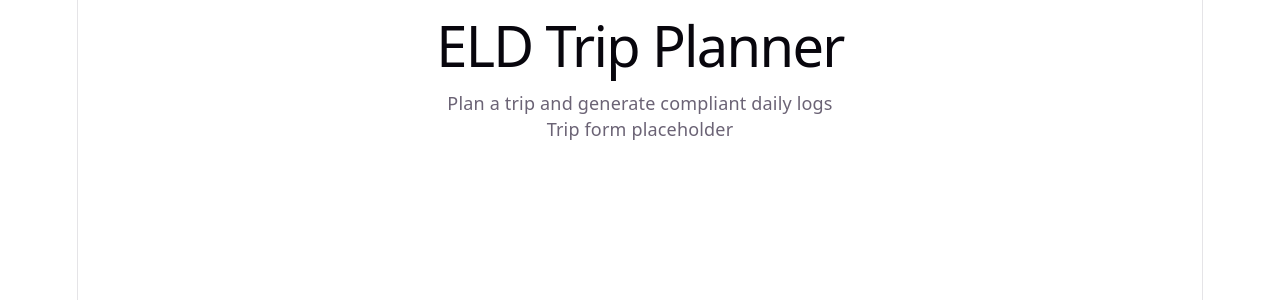
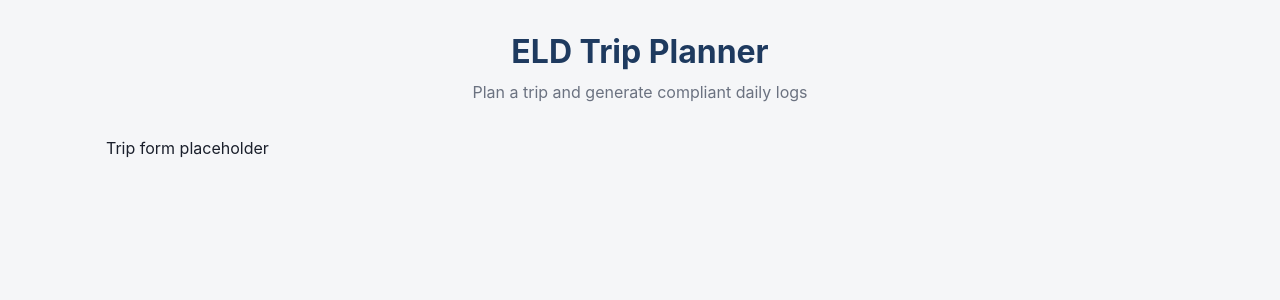
Before and after one commit to farhanafaiz03/ELD-Trip-Planner, a React app in the folder frontend/: page / in a window 1280 px wide. Shown: the top 300 px of the page. Built offline with nearby package versions, Linux system fonts and the light colour scheme; the HTML template or start-up script is replaced by a standard one.

Commit message:
feat: establish app-wide design system and layout shell

```diff
--- a/frontend/src/App.css
+++ b/frontend/src/App.css
@@ -1,184 +1,44 @@
-.counter {
-  font-size: 16px;
-  padding: 5px 10px;
-  border-radius: 5px;
-  color: var(--accent);
-  background: var(--accent-bg);
-  border: 2px solid transparent;
-  transition: border-color 0.3s;
-  margin-bottom: 24px;
 
-  &:hover {
-    border-color: var(--accent-border);
-  }
-  &:focus-visible {
-    outline: 2px solid var(--accent);
-    outline-offset: 2px;
-  }
+.app {
+  max-width: 1100px;
+  margin: 0 auto;
+  padding: var(--space-6) var(--space-4);
 }
 
-.hero {
-  position: relative;
-
-  .base,
-  .framework,
-  .vite {
-    inset-inline: 0;
-    margin: 0 auto;
-  }
-
-  .base {
-    width: 170px;
-    position: relative;
-    z-index: 0;
-  }
-
-  .framework,
-  .vite {
-    position: absolute;
-  }
-
-  .framework {
-    z-index: 1;
-    top: 34px;
-    height: 28px;
-    transform: perspective(2000px) rotateZ(300deg) rotateX(44deg) rotateY(39deg)
-      scale(1.4);
-  }
-
-  .vite {
-    z-index: 0;
-    top: 107px;
-    height: 26px;
-    width: auto;
-    transform: perspective(2000px) rotateZ(300deg) rotateX(40deg) rotateY(39deg)
-      scale(0.8);
-  }
+.app-header {
+  text-align: center;
+  margin-bottom: var(--space-6);
 }
 
-#center {
+.app-header h1 {
+  font-size: 2rem;
+  margin-bottom: var(--space-2);
+}
+
+.app-header p {
+  color: var(--color-text-muted);
+  font-size: 1rem;
+}
+
+.error-banner {
+  background-color: var(--color-danger-bg);
+  color: var(--color-danger);
+  border: 1px solid var(--color-danger);
+  border-radius: var(--radius);
+  padding: var(--space-4);
+  margin-top: var(--space-5);
+  font-size: 0.95rem;
+}
+
+.results {
+  margin-top: var(--space-7);
   display: flex;
   flex-direction: column;
-  gap: 25px;
-  place-content: center;
-  place-items: center;
-  flex-grow: 1;
-
-  @media (max-width: 1024px) {
-    padding: 32px 20px 24px;
-    gap: 18px;
-  }
+  gap: var(--space-6);
 }
 
-#next-steps {
+.log-sheets {
   display: flex;
-  border-top: 1px solid var(--border);
-  text-align: left;
-
-  & > div {
-    flex: 1 1 0;
-    padding: 32px;
-    @media (max-width: 1024px) {
-      padding: 24px 20px;
-    }
-  }
-
-  .icon {
-    margin-bottom: 16px;
-    width: 22px;
-    height: 22px;
-  }
-
-  @media (max-width: 1024px) {
-    flex-direction: column;
-    text-align: center;
-  }
+  flex-direction: column;
+  gap: var(--space-5);
 }
-
-#docs {
-  border-right: 1px solid var(--border);
-
-  @media (max-width: 1024px) {
-    border-right: none;
-    border-bottom: 1px solid var(--border);
-  }
-}
-
-#next-steps ul {
-  list-style: none;
-  padding: 0;
-  display: flex;
-  gap: 8px;
-  margin: 32px 0 0;
-
-  .logo {
-    height: 18px;
-  }
-
-  a {
-    color: var(--text-h);
-    font-size: 16px;
-    border-radius: 6px;
-    background: var(--social-bg);
-    display: flex;
-    padding: 6px 12px;
-    align-items: center;
-    gap: 8px;
-    text-decoration: none;
-    transition: box-shadow 0.3s;
-
-    &:hover {
-      box-shadow: var(--shadow);
-    }
-    .button-icon {
-      height: 18px;
-      width: 18px;
-    }
-  }
-
-  @media (max-width: 1024px) {
-    margin-top: 20px;
-    flex-wrap: wrap;
-    justify-content: center;
-
-    li {
-      flex: 1 1 calc(50% - 8px);
-    }
-
-    a {
-      width: 100%;
-      justify-content: center;
-      box-sizing: border-box;
-    }
-  }
-}
-
-#spacer {
-  height: 88px;
-  border-top: 1px solid var(--border);
-  @media (max-width: 1024px) {
-    height: 48px;
-  }
-}
-
-.ticks {
-  position: relative;
-  width: 100%;
-
-  &::before,
-  &::after {
-    content: '';
-    position: absolute;
-    top: -4.5px;
-    border: 5px solid transparent;
-  }
-
-  &::before {
-    left: 0;
-    border-left-color: var(--border);
-  }
-  &::after {
-    right: 0;
-    border-right-color: var(--border);
-  }
-}
--- a/frontend/src/index.css
+++ b/frontend/src/index.css
@@ -1,111 +1,77 @@
+
 :root {
-  --text: #6b6375;
-  --text-h: #08060d;
-  --bg: #fff;
-  --border: #e5e4e7;
-  --code-bg: #f4f3ec;
-  --accent: #aa3bff;
-  --accent-bg: rgba(170, 59, 255, 0.1);
-  --accent-border: rgba(170, 59, 255, 0.5);
-  --social-bg: rgba(244, 243, 236, 0.5);
-  --shadow:
-    rgba(0, 0, 0, 0.1) 0 10px 15px -3px, rgba(0, 0, 0, 0.05) 0 4px 6px -2px;
+  /* Brand colors */
+  --color-bg: #f5f6f8;          /* page background, soft neutral */
+  --color-surface: #ffffff;     /* cards, form, panels sit on this */
+  --color-primary: #1e3a5f;     /* deep slate blue - header, buttons */
+  --color-primary-dark: #142943;
+  --color-accent: #f5a623;      /* amber - used sparingly, for emphasis */
 
-  --sans: system-ui, 'Segoe UI', Roboto, sans-serif;
-  --heading: system-ui, 'Segoe UI', Roboto, sans-serif;
-  --mono: ui-monospace, Consolas, monospace;
+  /* Text */
+  --color-text: #1a1f2b;
+  --color-text-muted: #6b7280;
+  --color-text-on-primary: #ffffff;
 
-  font: 18px/145% var(--sans);
-  letter-spacing: 0.18px;
-  color-scheme: light dark;
-  color: var(--text);
-  background: var(--bg);
-  font-synthesis: none;
-  text-rendering: optimizeLegibility;
-  -webkit-font-smoothing: antialiased;
-  -moz-osx-font-smoothing: grayscale;
+  /* Structure */
+  --color-border: #e2e5eb;
+  --radius: 10px;
+  --shadow: 0 1px 3px rgba(16, 24, 40, 0.08), 0 4px 14px rgba(16, 24, 40, 0.04);
 
-  @media (max-width: 1024px) {
-    font-size: 16px;
-  }
+  /* Feedback */
+  --color-danger: #e03131;
+  --color-danger-bg: #fff0f0;
+
+  /* Duty-status colors - used consistently by the map markers
+     (Module 6) and the log sheet grid (Module 7), so a color always
+     means the same thing no matter where you see it in the app. */
+  --status-driving: #2f9e44;
+  --status-on-duty: #f5a623;
+  --status-off-duty: #94a3b8;
+
+  /* Spacing scale - every margin/padding in the app should pull from
+     here instead of a random pixel value, so spacing stays
+     consistent everywhere instead of drifting file to file. */
+  --space-1: 4px;
+  --space-2: 8px;
+  --space-3: 12px;
+  --space-4: 16px;
+  --space-5: 24px;
+  --space-6: 32px;
+  --space-7: 48px;
+
+  /* System font stack - loads instantly, no network request, still
+     looks clean and native on every platform. */
+  --font-sans: -apple-system, BlinkMacSystemFont, "Segoe UI", Roboto, Helvetica, Arial, sans-serif;
 }
 
-@media (prefers-color-scheme: dark) {
-  :root {
-    --text: #9ca3af;
-    --text-h: #f3f4f6;
-    --bg: #16171d;
-    --border: #2e303a;
-    --code-bg: #1f2028;
-    --accent: #c084fc;
-    --accent-bg: rgba(192, 132, 252, 0.15);
-    --accent-border: rgba(192, 132, 252, 0.5);
-    --social-bg: rgba(47, 48, 58, 0.5);
-    --shadow:
-      rgba(0, 0, 0, 0.4) 0 10px 15px -3px, rgba(0, 0, 0, 0.25) 0 4px 6px -2px;
-  }
-
-  #social .button-icon {
-    filter: invert(1) brightness(2);
-  }
+/* Browsers add inconsistent default margin/padding to elements - this
+   strips that out so the spacing scale above is the only thing
+   actually controlling layout. */
+* {
+  margin: 0;
+  padding: 0;
+  box-sizing: border-box;
 }
 
 body {
-  margin: 0;
+  font-family: var(--font-sans);
+  background-color: var(--color-bg);
+  color: var(--color-text);
+  line-height: 1.5;
+  -webkit-font-smoothing: antialiased;
 }
 
-#root {
-  width: 1126px;
-  max-width: 100%;
-  margin: 0 auto;
-  text-align: center;
-  border-inline: 1px solid var(--border);
-  min-height: 100svh;
-  display: flex;
-  flex-direction: column;
-  box-sizing: border-box;
+h1, h2, h3 {
+  font-weight: 700;
+  line-height: 1.25;
+  color: var(--color-primary);
 }
 
-h1,
-h2 {
-  font-family: var(--heading);
-  font-weight: 500;
-  color: var(--text-h);
+button {
+  font-family: inherit;
+  cursor: pointer;
 }
 
-h1 {
-  font-size: 56px;
-  letter-spacing: -1.68px;
-  margin: 32px 0;
-  @media (max-width: 1024px) {
-    font-size: 36px;
-    margin: 20px 0;
-  }
+input {
+  font-family: inherit;
 }
-h2 {
-  font-size: 24px;
-  line-height: 118%;
-  letter-spacing: -0.24px;
-  margin: 0 0 8px;
-  @media (max-width: 1024px) {
-    font-size: 20px;
-  }
-}
-p {
-  margin: 0;
-}
-
-code,
-.counter {
-  font-family: var(--mono);
-  display: inline-flex;
-  border-radius: 4px;
-  color: var(--text-h);
-}
-
-code {
-  font-size: 15px;
-  line-height: 135%;
-  padding: 4px 8px;
-  background: var(--code-bg);
-}
```
